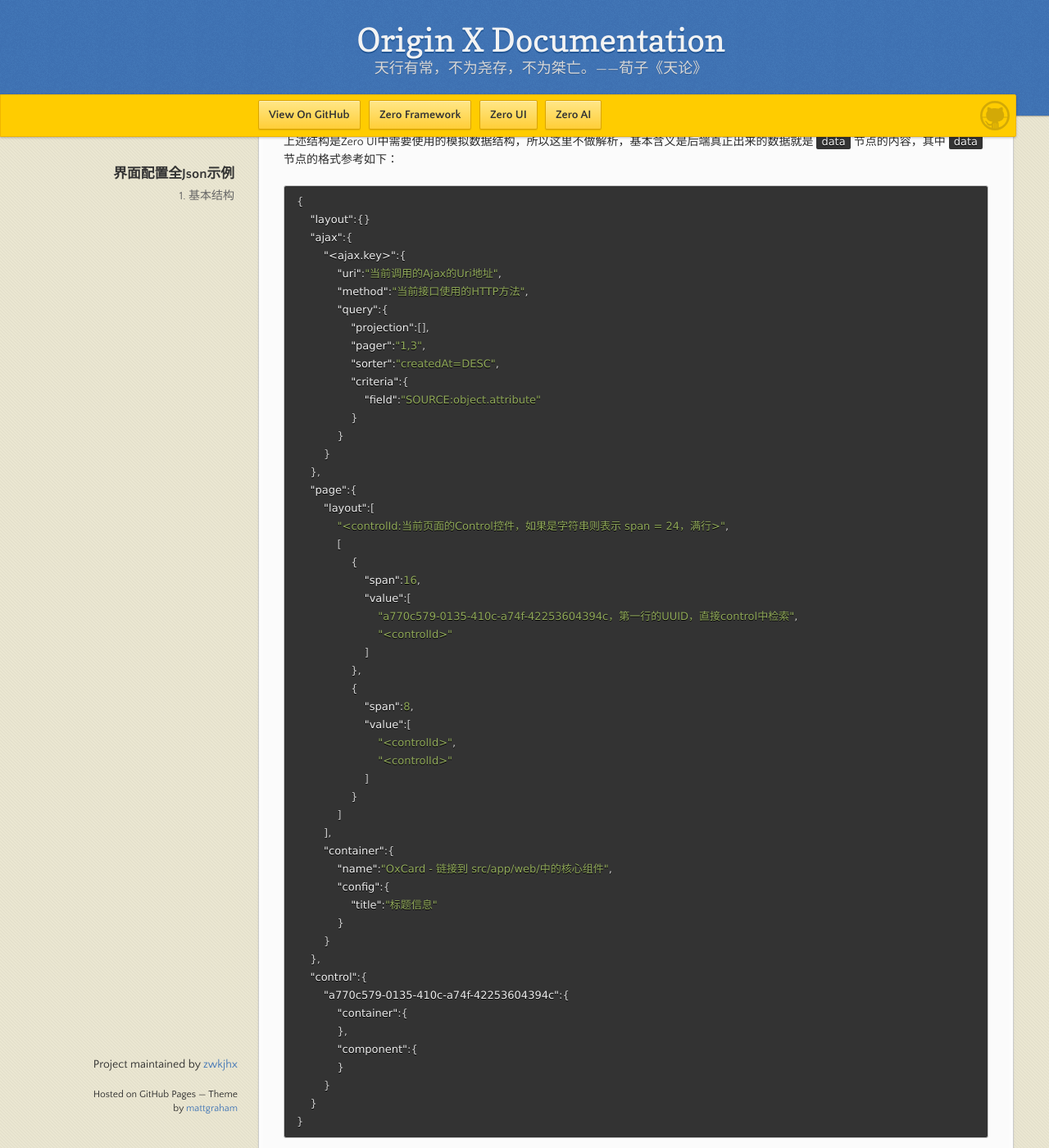
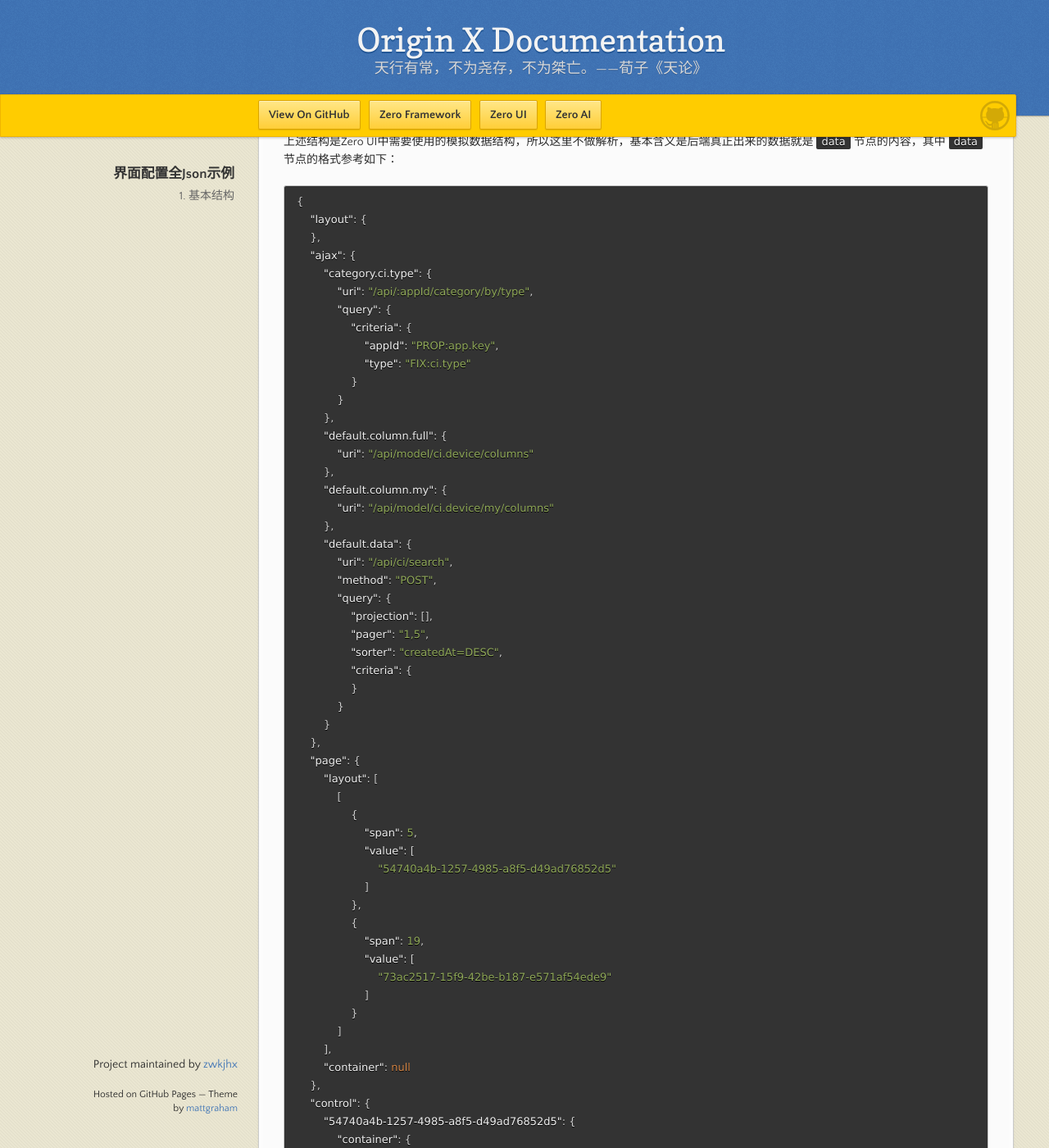
Before and after one commit to zwkjhx/ox-doc, a Jekyll site: the page built from specification/3-origin-xgui-fan/spo-002-jie-mian-pei-zhi-quan-json-shi-li.md, in a window 1280 px wide and 1400 px high, scrolled down 284 px. Shown: the whole window at 82% size. Built offline with Jekyll 4.4.1, drawn with Linux system fonts in a browser that asks for light colours; our own code applies the rules of GitHub Pages for plain Markdown files; some of the changed text lies outside the part shown.

Commit message:
Updates specification/3-origin-xgui-fan/spo-002-jie-mian-pei-zhi-quan-json-shi-li.md
Auto commit by GitBook Editor

````diff
--- a/specification/3-origin-xgui-fan/spo-002-jie-mian-pei-zhi-quan-json-shi-li.md
+++ b/specification/3-origin-xgui-fan/spo-002-jie-mian-pei-zhi-quan-json-shi-li.md
@@ -14,53 +14,228 @@
 
 ```json
 {
-    "layout":{}
-    "ajax":{
-        "<ajax.key>":{
-            "uri":"当前调用的Ajax的Uri地址",
-            "method":"当前接口使用的HTTP方法",
-            "query":{
-                "projection":[],
-                "pager":"1,3",
-                "sorter":"createdAt=DESC",
-                "criteria":{
-                    "field":"SOURCE:object.attribute"
+    "layout": {
+    },
+    "ajax": {
+        "category.ci.type": {
+            "uri": "/api/:appId/category/by/type",
+            "query": {
+                "criteria": {
+                    "appId": "PROP:app.key",
+                    "type": "FIX:ci.type"
+                }
+            }
+        },
+        "default.column.full": {
+            "uri": "/api/model/ci.device/columns"
+        },
+        "default.column.my": {
+            "uri": "/api/model/ci.device/my/columns"
+        },
+        "default.data": {
+            "uri": "/api/ci/search",
+            "method": "POST",
+            "query": {
+                "projection": [],
+                "pager": "1,5",
+                "sorter": "createdAt=DESC",
+                "criteria": {
                 }
             }
         }
     },
-    "page":{
-        "layout":[
-            "<controlId:当前页面的Control控件，如果是字符串则表示 span = 24，满行>",
+    "page": {
+        "layout": [
             [
                 {
-                    "span":16,
-                    "value":[
-                        "a770c579-0135-410c-a74f-42253604394c，第一行的UUID，直接control中检索",
-                        "<controlId>"
+                    "span": 5,
+                    "value": [
+                        "54740a4b-1257-4985-a8f5-d49ad76852d5"
                     ]
                 },
                 {
-                    "span":8,
-                    "value":[
-                        "<controlId>",
-                        "<controlId>"
+                    "span": 19,
+                    "value": [
+                        "73ac2517-15f9-42be-b187-e571af54ede9"
                     ]
                 }
             ]
         ],
-        "container":{
-            "name":"OxCard - 链接到 src/app/web/中的核心组件",
-            "config":{
-                "title":"标题信息"
+        "container": null
+    },
+    "control": {
+        "54740a4b-1257-4985-a8f5-d49ad76852d5": {
+            "container": {
+                "name": "OxCard",
+                "config": {
+                    "padding": false,
+                    "header": false
+                }
+            },
+            "component": {
+                "name": "OxCategory",
+                "data": "category.ci.type",
+                "event": [
+                    {
+                        "name": "onQueryOnly",
+                        "config": {
+                            "target": "73ac2517-15f9-42be-b187-e571af54ede9",
+                            "query": {
+                                "key": ":modelId"
+                            }
+                        }
+                    }
+                ],
+                "config": {
+                    "tips": "条件",
+                    "mapping": {
+                        "display": "name",
+                        "branch": "parentId"
+                    }
+                }
             }
-        }
-    },
-    "control":{
-        "a770c579-0135-410c-a74f-42253604394c":{
-            "container":{
+        },
+        "73ac2517-15f9-42be-b187-e571af54ede9": {
+            "container": null,
+            "component": {
+                "name": "OxAssist",
+                "config": {
+                    "assist": [
+                        {
+                            "ajax": "default.column.full",
+                            "assist": {
+                                "key": "column.valid.full"
+                            }
+                        },
+                        {
+                            "ajax": "default.column.my",
+                            "assist": {
+                                "key": "column.valid.my"
+                            }
+                        }
+                    ],
+                    "grid": "46c0551c-17f6-4556-8d03-1e52dc3ba479"
+                }
+            }
+        },
+        "46c0551c-17f6-4556-8d03-1e52dc3ba479": {
+            "container": {
+                "name": "OxCard",
+                "config": {
+                    "header": false
+                }
             },
-            "component":{
+            "component": {
+                "name": "OxTabContainer",
+                "config": {
+                    "defaultActiveKey": "keyCi",
+                    "type": "card",
+                    "tabs": [
+                        {
+                            "control": "5395d48c-3387-41e1-b40e-bd007bba539a",
+                            "key": "keyCi",
+                            "tab": "已确认"
+                        }
+                    ]
+                }
+            }
+        },
+        "5395d48c-3387-41e1-b40e-bd007bba539a": {
+            "component": {
+                "name": "OxTabulation",
+                "data": "default.data",
+                "event": {
+                    "onOpenAdd": {
+                    },
+                    "onOpenEdit": {
+                    },
+                    "onBatchEdit": {
+                    },
+                    "onBatchRemove": {
+                    },
+                    "onRemove": {
+                    },
+                    "onSearch": {
+                        "target": "5395d48c-3387-41e1-b40e-bd007bba539a",
+                        "query": {
+                            "name,c": ":value"
+                        }
+                    },
+                    "onPopover": {
+                    },
+                    "onExport": {
+                    },
+                    "onImport": {
+                    }
+                },
+                "config": {
+                    "header.op.add": {
+                        "text": "添加",
+                        "icon": "plus",
+                        "event": {
+                            "onClick": "onOpenAdd"
+                        }
+                    },
+                    "header.op.batch": {
+                        "more": "更多操作",
+                        "items": [
+                            {
+                                "text": "批量编辑",
+                                "icon": "edit",
+                                "event": {
+                                    "onClick": "onBatchEdit"
+                                }
+                            },
+                            {
+                                "text": "批量删除",
+                                "icon": "remove",
+                                "event": {
+                                    "onClick": "onBatchRemove"
+                                }
+                            }
+                        ]
+                    },
+                    "header.op.search": {
+                        "placeholder": "请输入配置项",
+                        "event": {
+                            "onSearch": "onSearch"
+                        }
+                    },
+                    "header.op.assist": [
+                        {
+                            "icon": "caret-down",
+                            "tips": "修改显示列",
+                            "event": {
+                                "onClick": "onPopover"
+                            }
+                        },
+                        {
+                            "icon": "export",
+                            "tips": "导出",
+                            "type": "default",
+                            "event": {
+                                "onClick": "onExport"
+                            }
+                        },
+                        {
+                            "icon": "download",
+                            "tips": "导入",
+                            "type": "default",
+                            "event": {
+                                "onClick": "onImport"
+                            }
+                        }
+                    ],
+                    "body.column": {
+                        "key": "column.valid.my",
+                        "mapping": {
+                            "title": "display",
+                            "dataIndex": "name"
+                        }
+                    },
+                    "body.table": {
+                    }
+                }
             }
         }
     }
````
